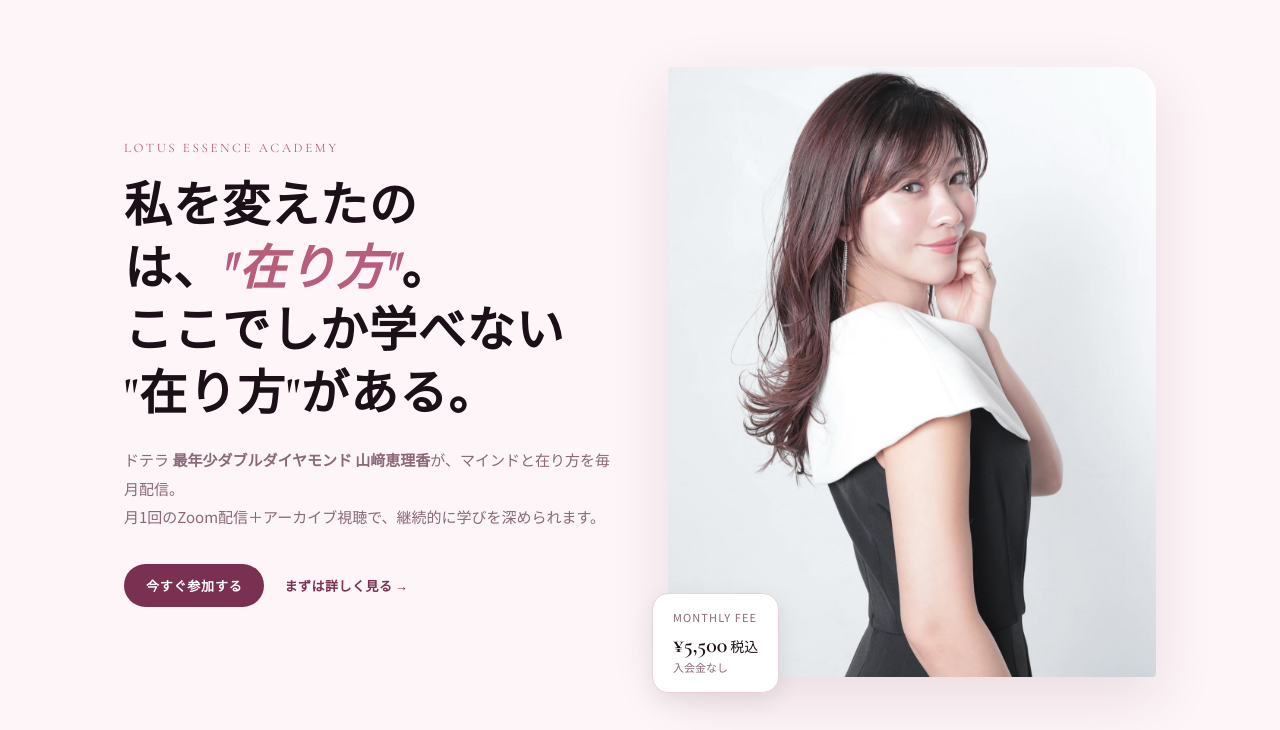
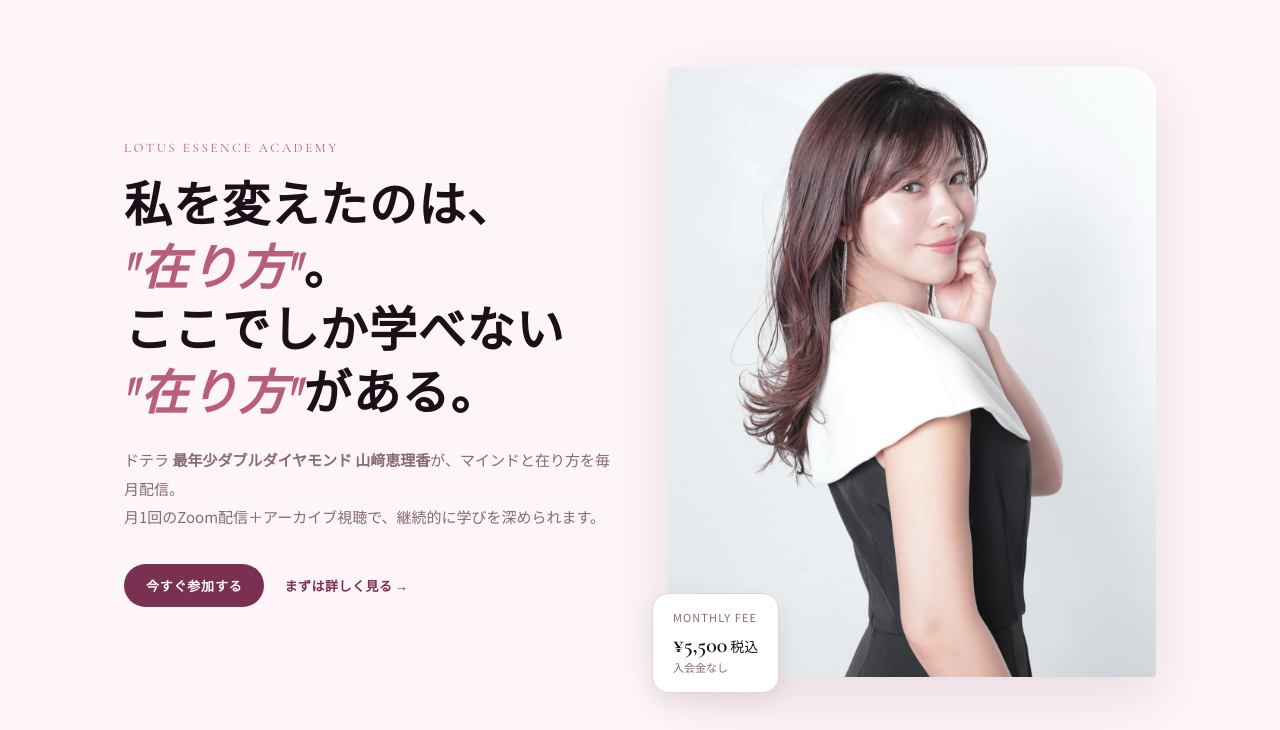
Before and after one commit to LotusEssence-Academy/LotusEssence_Academy, a plain HTML site: page index.html in a window 1280 px wide. Shown: the part 70-800 px from the top of the page. Drawn offline with nearby package versions, Linux system fonts and the light colour scheme.

Commit message:
Fix: explicit line breaks in hero h1 for clean wrapping

```diff
--- a/index.html
+++ b/index.html
@@ -127,7 +127,7 @@
       line-height: 1.3; color: var(--ink);
       font-weight: 600; margin-bottom: 20px; letter-spacing: 0.02em;
     }
-    .hero h1 em { font-style: italic; color: var(--pink); white-space: nowrap; }
+    .hero h1 em { font-style: italic; color: var(--pink); }
     .hero-desc { font-size: 15px; color: var(--muted); line-height: 1.9; margin-bottom: 32px; }
     .hero-ctas { display: flex; align-items: center; gap: 20px; flex-wrap: wrap; }
     .btn-ghost {
@@ -344,7 +344,7 @@
     <div class="hero-inner reveal">
       <div class="hero-text">
         <p class="hero-eyebrow">Lotus Essence Academy</p>
-        <h1>私を変えたのは、<em>"在り方"</em>。<br>ここでしか学べない<br>"在り方"がある。</h1>
+        <h1>私を変えたのは、<br><em>"在り方"</em>。<br>ここでしか学べない<br><em>"在り方"</em>がある。</h1>
         <p class="hero-desc">
           ドテラ <strong>最年少ダブルダイヤモンド 山﨑恵理香</strong>が、マインドと在り方を毎月配信。<br>
           月1回のZoom配信＋アーカイブ視聴で、継続的に学びを深められます。
```
